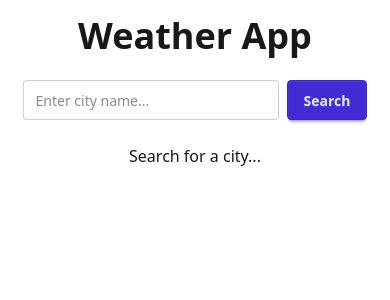
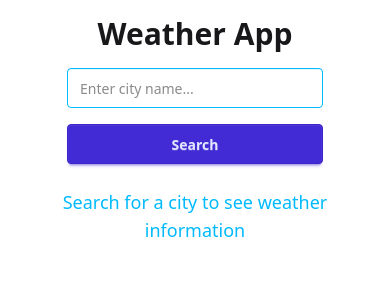
Before and after one commit to TBS96/weather-app-react, a React (Vite) app: page / in a window 390 px wide. Shown: the top 300 px of the page. Built offline with nearby package versions, Linux system fonts and the light colour scheme; no server answers.

Commit message:
feat: enhance responsive layout and styling of Home component for improved user experience
Signed-off-by: TBS96 <9tbs6@proton.me>

```diff
--- a/src/pages/Home.jsx
+++ b/src/pages/Home.jsx
@@ -20,24 +20,24 @@ const Home = () => {
     };
 
     return (
-        <div className='flex flex-col items-center min-h-screen p-4'>
-            <h1 className='text-4xl font-bold mb-6'>Weather App</h1>
+        <div className='flex flex-col items-center min-h-screen p-4 md:p-8'>
+            <h1 className='text-3xl md:text-4xl font-bold mb-4 md:mb-6 text-center'>Weather App</h1>
 
-            <div className='flex gap-2 mb-6'>
+            <div className='flex flex-col sm:flex-row gap-4 sm:gap-2 mb-6'>
                 <input
                     type='text'
                     placeholder='Enter city name...'
                     value={input}
                     onChange={(e) => setInput(e.target.value)}
                     onKeyDown={(e) => e.key === 'Enter' && handleSearch()}
-                    className='input w-64'
+                    className='input input-info w-64'
                 />
-                <button onClick={handleSearch} className='btn btn-primary'>
+                <button onClick={handleSearch} className='btn btn-primary sm:w-auto w-full'>
                     Search
                 </button>
             </div>
 
-            {showWeather ? (<WeatherCard />) : 'Search for a city...'}
+            {showWeather ? (<WeatherCard />) : (<p className='text-center text-lg text-info'>Search for a city to see weather information</p>)}
         </div>
     )
 }
```
